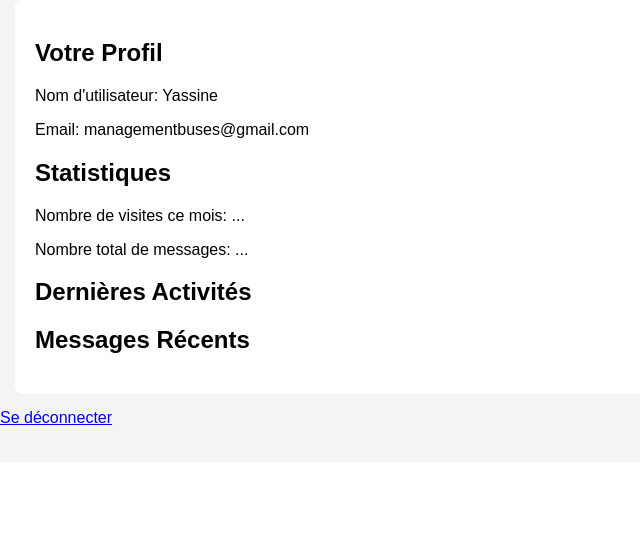
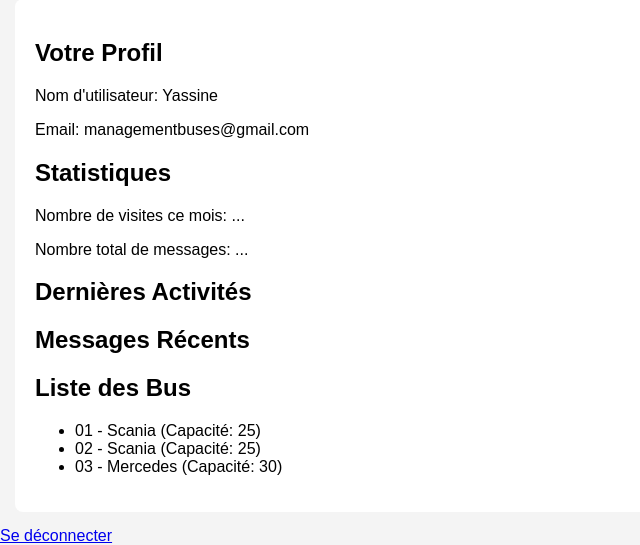
Before and after one commit to Yassinesaiq/Saiq, a Django app: page /BusManagement_App/dashboard/ in a window 1280 px wide. Shown: the part 338-883 px from the top of the page, without its empty margins (0-640 px from the left). Before the commit the page ends 763 px from the top, so only its background shows below. Run offline with Django 5.2, Linux system fonts and the light colour scheme; a user stored in the database is signed in; data comes from the database, SQL or seed files in the repository.

Commit message:
Update user_dashboard.html
9adit template bach t intérréagie m3a l function jdida

```diff
--- a/BusManagement_App/templates/BusManagement_App/user_dashboard.html
+++ b/BusManagement_App/templates/BusManagement_App/user_dashboard.html
@@ -66,6 +66,16 @@
 
         <h2>Messages Récents</h2>
         <!-- Affichez les derniers messages ici -->
+
+        <h2>Liste des Bus</h2>
+<ul>
+{% for bus in bus_list %}
+    <li>{{ bus.number }} - {{ bus.model }} (Capacité: {{ bus.capacity }})</li>
+{% empty %}
+    <li>Aucun bus disponible.</li>
+{% endfor %}
+</ul>
+
     </div>
     <a href="{% url 'logout' %}">Se déconnecter</a>
     <!-- ... -->
```
